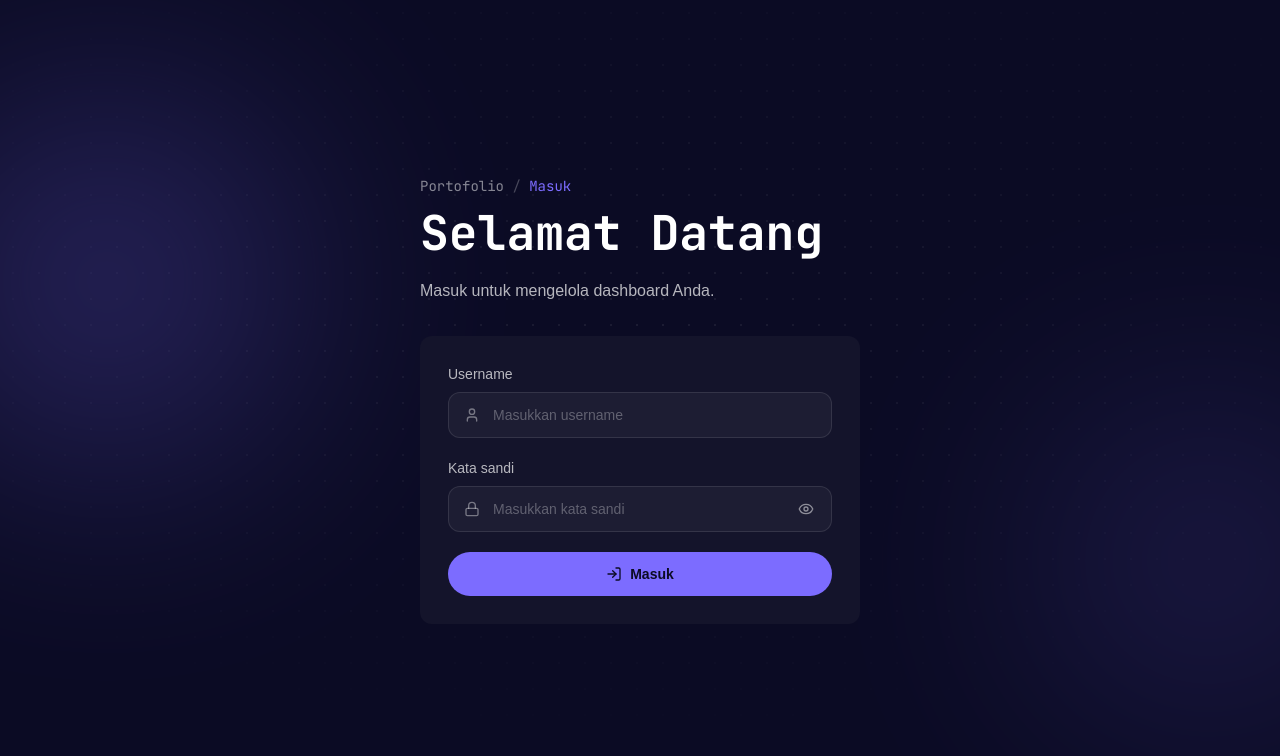
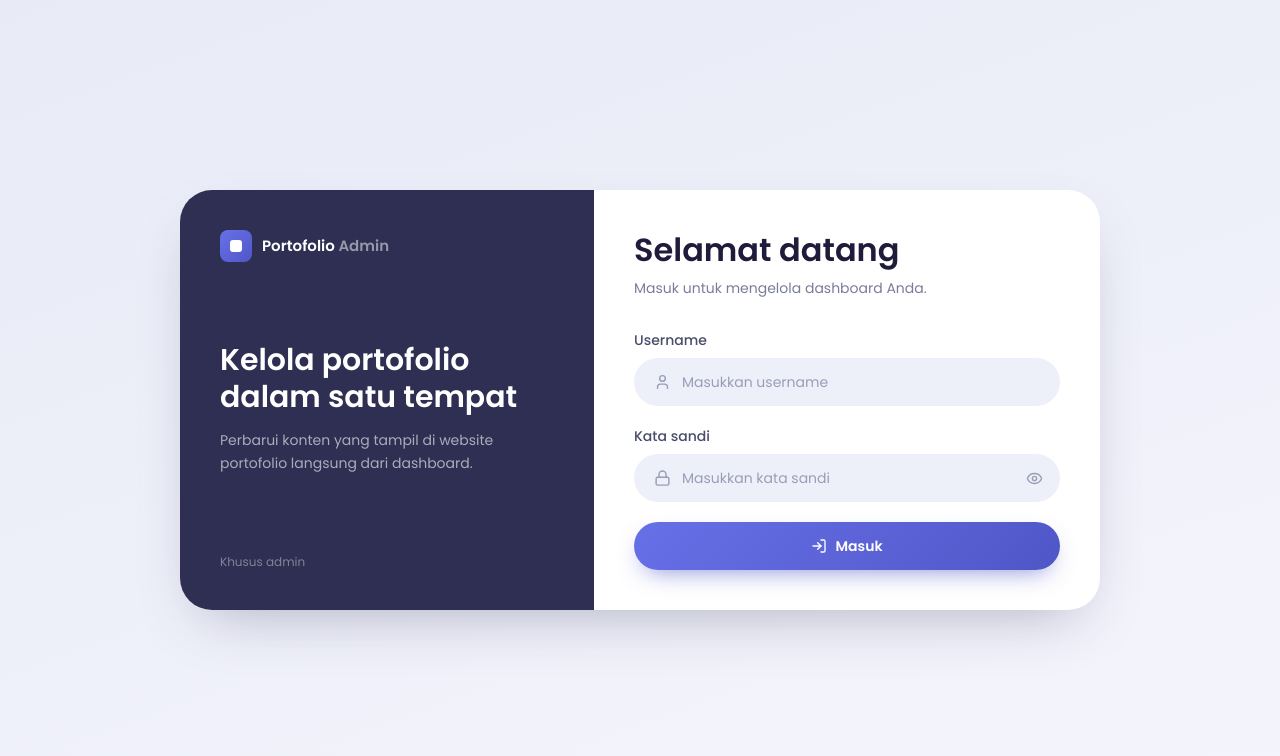
Before and after one commit to farhanangga/farhanangga, a Next.js app: page /admin in a window 1280 px wide. Shown: the top 756 px of the page. Built offline with nearby package versions, Linux system fonts and the light colour scheme.

Commit message:
changed style login

```diff
--- a/app/admin/loginView.tsx
+++ b/app/admin/loginView.tsx
@@ -2,15 +2,52 @@
 
 import { useState, useTransition } from "react";
 import { MotionConfig, motion } from "framer-motion";
-import { AlertCircle, Eye, EyeOff, Loader2, LogIn, Lock, User } from "lucide-react";
-import { JetBrains_Mono } from "next/font/google";
+import {
+  AlertCircle,
+  Eye,
+  EyeOff,
+  Layers,
+  Loader2,
+  LogIn,
+  Lock,
+  Mail,
+  PanelsTopLeft,
+  User,
+  Activity,
+} from "lucide-react";
+import { Poppins } from "next/font/google";
 import { loginAction } from "./action";
 
-const mono = JetBrains_Mono({ subsets: ["latin"] });
+const poppins = Poppins({ subsets: ["latin"], weight: ["400", "500", "600", "700"] });
 const EASE = [0.22, 1, 0.36, 1] as const;
 
-/* warna aksen */
-const ACCENT = { hex: "#7C6CFF", ink: "#0B0B24", rgb: "124,108,255" };
+/* warna mengikuti dashboard: sidebar navy, latar lavender, aksen indigo */
+const C = {
+  page: "#E8EAF6",
+  navy: "#2E2F52",
+  ink: "#1F1B3A",
+  muted: "#7A7D99",
+  field: "#EEF0F9",
+  accent: "#6870E8",
+  accentDeep: "#4F57C7",
+};
+
+function Brand({ dark = false }: { dark?: boolean }) {
+  return (
+    <div className="flex items-center gap-2.5">
+      <span
+        className="grid h-8 w-8 place-items-center rounded-lg"
+        style={{ background: `linear-gradient(135deg, ${C.accent}, ${C.accentDeep})` }}
+        aria-hidden
+      >
+        <span className="h-3 w-3 rounded-[3px] bg-white" />
+      </span>
+      <span className={`text-[15px] font-semibold ${dark ? "text-white" : ""}`} style={dark ? undefined : { color: C.ink }}>
+        Portofolio <span className={dark ? "text-white/50" : ""} style={dark ? undefined : { color: C.muted }}>Admin</span>
+      </span>
+    </div>
+  );
+}
 
 export function LoginView() {
   const [showPw, setShowPw] = useState(false);
@@ -28,87 +65,58 @@ export function LoginView() {
   }
 
   const inputCls =
-    "w-full rounded-xl border border-white/10 bg-white/[0.04] py-3 pl-11 pr-4 text-sm text-white placeholder:text-white/30 outline-none transition-colors focus:border-[var(--accent)] focus-visible:ring-2 focus-visible:ring-white/20";
+    "w-full rounded-full bg-[#EEF0F9] py-3.5 pl-12 pr-4 text-sm text-[#1F1B3A] placeholder:text-[#9A9DB8] outline-none ring-2 ring-transparent transition focus:bg-white focus:ring-[#6870E8]/60 disabled:opacity-60";
 
   return (
     <MotionConfig reducedMotion="user">
       <main
-        className="relative flex min-h-screen items-center justify-center overflow-hidden bg-[#0B0B24] px-5 py-16 text-white"
-        style={{ ["--accent" as string]: ACCENT.hex }}
+        className={`${poppins.className} flex min-h-screen items-center justify-center px-5 py-12`}
+        style={{ background: `linear-gradient(160deg, ${C.page} 0%, #F4F5FC 100%)`, color: C.ink }}
       >
-        {/* dot grid */}
-        <div
-          aria-hidden
-          className="pointer-events-none absolute inset-0"
-          style={{
-            backgroundImage: "radial-gradient(rgba(255,255,255,0.07) 1px, transparent 1px)",
-            backgroundSize: "26px 26px",
-            maskImage: "radial-gradient(ellipse 75% 55% at 50% 40%, black, transparent)",
-            WebkitMaskImage: "radial-gradient(ellipse 75% 55% at 50% 40%, black, transparent)",
-          }}
-        />
-        {/* blob cahaya */}
         <motion.div
-          aria-hidden
-          className="pointer-events-none absolute -left-32 top-16 h-[380px] w-[380px] rounded-full opacity-25 blur-[120px]"
-          style={{ backgroundColor: ACCENT.hex }}
-          animate={{ x: [0, 50, 0], y: [0, 30, 0] }}
-          transition={{ duration: 14, repeat: Infinity, ease: "easeInOut" }}
-        />
-        <motion.div
-          aria-hidden
-          className="pointer-events-none absolute -right-32 bottom-10 h-[340px] w-[340px] rounded-full opacity-15 blur-[120px]"
-          style={{ backgroundColor: ACCENT.hex }}
-          animate={{ x: [0, -40, 0], y: [0, -40, 0] }}
-          transition={{ duration: 17, repeat: Infinity, ease: "easeInOut" }}
-        />
+          initial={{ opacity: 0, y: 24 }}
+          animate={{ opacity: 1, y: 0 }}
+          transition={{ duration: 0.6, ease: EASE }}
+          className="grid w-full max-w-[920px] overflow-hidden rounded-[2rem] bg-white shadow-[0_24px_60px_-24px_rgba(46,47,82,0.35)] md:grid-cols-[0.9fr_1.1fr]"
+        >
+          {/* panel navy, mirip sidebar dashboard */}
+          <aside
+            className="relative hidden flex-col justify-between p-10 md:flex"
+            style={{ background: C.navy }}
+          >
+            <Brand dark />
 
-        <div className="relative w-full max-w-[440px]">
-          <motion.p
-            initial={{ opacity: 0, y: 10 }}
-            animate={{ opacity: 1, y: 0 }}
-            transition={{ duration: 0.6, ease: EASE }}
-            className={`${mono.className} text-sm text-white/50`}
-          >
-            Portofolio <span className="text-white/25">/</span>{" "}
-            <span style={{ color: ACCENT.hex }}>Masuk</span>
-          </motion.p>
+            <div>
+              <h2 className="text-3xl font-semibold leading-tight text-white">
+                Kelola portofolio dalam satu tempat
+              </h2>
+              <p className="mt-3 max-w-[32ch] text-sm leading-relaxed text-white/60">
+                Perbarui konten yang tampil di website portofolio langsung dari dashboard.
+              </p>
 
-          <h1 className={`${mono.className} mt-3 overflow-hidden pb-2 text-4xl font-bold leading-[1.05] sm:text-5xl`}>
-            <motion.span
-              className="block"
-              initial={{ y: "115%" }}
-              animate={{ y: 0 }}
-              transition={{ duration: 0.8, ease: EASE }}
-            >
-              Selamat Datang
-            </motion.span>
-          </h1>
+            </div>
 
-          <motion.p
-            initial={{ opacity: 0, y: 12 }}
-            animate={{ opacity: 1, y: 0 }}
-            transition={{ duration: 0.6, delay: 0.15, ease: EASE }}
-            className="mt-3 max-w-[40ch] leading-relaxed text-white/70"
-          >
-            Masuk untuk mengelola dashboard Anda.
-          </motion.p>
+            <p className="text-xs text-white/40">Khusus admin</p>
+          </aside>
 
-          <motion.form
-            onSubmit={onSubmit}
-            noValidate
-            initial={{ opacity: 0, y: 32, scale: 0.97 }}
-            animate={{ opacity: 1, y: 0, scale: 1 }}
-            transition={{ duration: 0.6, ease: EASE, delay: 0.2 }}
-            className="mt-8 rounded-xl bg-[#14142B] p-6 sm:p-7"
-          >
-            <div className="space-y-5">
+          {/* form */}
+          <section className="p-7 sm:p-10">
+            <div className="mb-8 md:hidden">
+              <Brand />
+            </div>
+
+            <h1 className="text-3xl font-semibold leading-tight sm:text-[2rem]">Selamat datang</h1>
+            <p className="mt-2 text-sm" style={{ color: C.muted }}>
+              Masuk untuk mengelola dashboard Anda.
+            </p>
+
+            <form onSubmit={onSubmit} noValidate className="mt-8 space-y-5">
               <div>
-                <label htmlFor="username" className="mb-2 block text-sm text-white/70">
+                <label htmlFor="username" className="mb-2 block text-sm font-medium text-[#4A4D6A]">
                   Username
                 </label>
                 <div className="relative">
-                  <User size={16} className="pointer-events-none absolute left-4 top-1/2 -translate-y-1/2 text-white/40" />
+                  <User size={17} className="pointer-events-none absolute left-5 top-1/2 -translate-y-1/2 text-[#9A9DB8]" />
                   <input
                     id="username"
                     name="username"
@@ -122,11 +130,11 @@ export function LoginView() {
               </div>
 
               <div>
-                <label htmlFor="password" className="mb-2 block text-sm text-white/70">
+                <label htmlFor="password" className="mb-2 block text-sm font-medium text-[#4A4D6A]">
                   Kata sandi
                 </label>
                 <div className="relative">
-                  <Lock size={16} className="pointer-events-none absolute left-4 top-1/2 -translate-y-1/2 text-white/40" />
+                  <Lock size={17} className="pointer-events-none absolute left-5 top-1/2 -translate-y-1/2 text-[#9A9DB8]" />
                   <input
                     id="password"
                     name="password"
@@ -140,9 +148,9 @@ export function LoginView() {
                     type="button"
                     onClick={() => setShowPw((v) => !v)}
                     aria-label={showPw ? "Sembunyikan kata sandi" : "Tampilkan kata sandi"}
-                    className="absolute right-2 top-1/2 grid h-9 w-9 -translate-y-1/2 place-items-center rounded-full text-white/50 outline-none transition-colors hover:text-white focus-visible:ring-2 focus-visible:ring-white/60"
+                    className="absolute right-2 top-1/2 grid h-9 w-9 -translate-y-1/2 place-items-center rounded-full text-[#9A9DB8] outline-none transition-colors hover:bg-[#E3E6F6] hover:text-[#4F57C7] focus-visible:ring-2 focus-visible:ring-[#6870E8]/60"
                   >
-                    {showPw ? <EyeOff size={16} /> : <Eye size={16} />}
+                    {showPw ? <EyeOff size={17} /> : <Eye size={17} />}
                   </button>
                 </div>
               </div>
@@ -153,7 +161,7 @@ export function LoginView() {
                     initial={{ opacity: 0, y: -6 }}
                     animate={{ opacity: 1, y: 0 }}
                     transition={{ duration: 0.25, ease: EASE }}
-                    className="flex items-center gap-2 rounded-xl bg-red-500/10 px-4 py-3 text-sm text-red-300"
+                    className="flex items-center gap-2 rounded-2xl bg-red-50 px-4 py-3 text-sm text-red-600"
                   >
                     <AlertCircle size={16} className="shrink-0" /> {error}
                   </motion.p>
@@ -163,10 +171,10 @@ export function LoginView() {
               <motion.button
                 type="submit"
                 disabled={pending}
-                whileHover={{ scale: pending ? 1 : 1.02 }}
+                whileHover={{ scale: pending ? 1 : 1.015 }}
                 whileTap={{ scale: pending ? 1 : 0.98 }}
-                className="flex w-full items-center justify-center gap-2 rounded-full px-5 py-3 text-sm font-semibold outline-none transition-opacity focus-visible:ring-2 focus-visible:ring-white/70 disabled:opacity-70"
-                style={{ background: ACCENT.hex, color: ACCENT.ink }}
+                className="flex w-full items-center justify-center gap-2 rounded-full px-5 py-3.5 text-sm font-semibold text-white shadow-[0_10px_24px_-10px_rgba(79,87,199,0.7)] outline-none transition-opacity focus-visible:ring-2 focus-visible:ring-[#6870E8]/60 focus-visible:ring-offset-2 disabled:opacity-70"
+                style={{ background: `linear-gradient(135deg, ${C.accent}, ${C.accentDeep})` }}
               >
                 {pending ? (
                   <>
@@ -178,9 +186,9 @@ export function LoginView() {
                   </>
                 )}
               </motion.button>
-            </div>
-          </motion.form>
-        </div>
+            </form>
+          </section>
+        </motion.div>
       </main>
     </MotionConfig>
   );
--- a/package.json
+++ b/package.json
@@ -1,5 +1,5 @@
 {
-  "name": "frontend",
+  "name": "Portofolio Website",
   "version": "0.1.0",
   "private": true,
   "scripts": {
```
